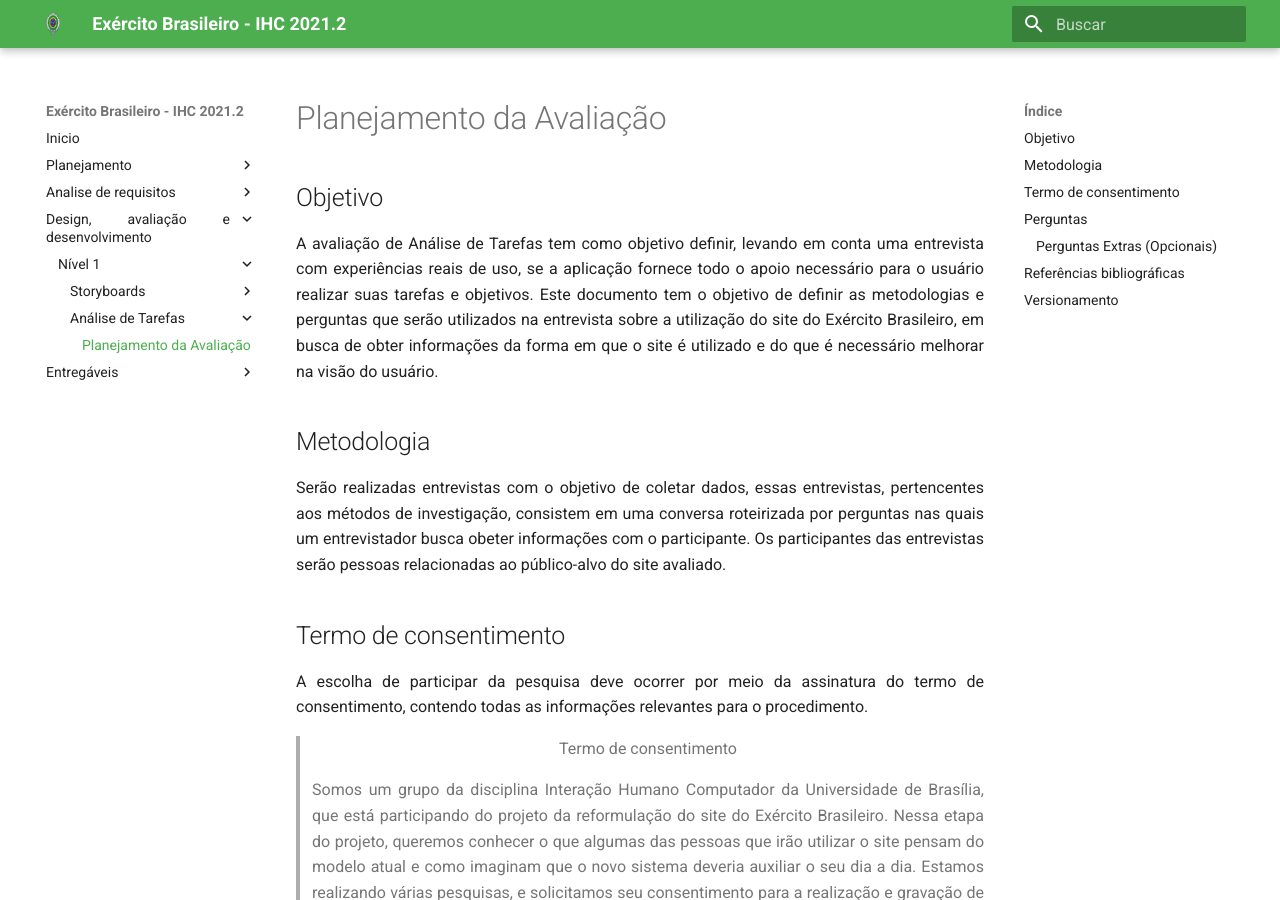
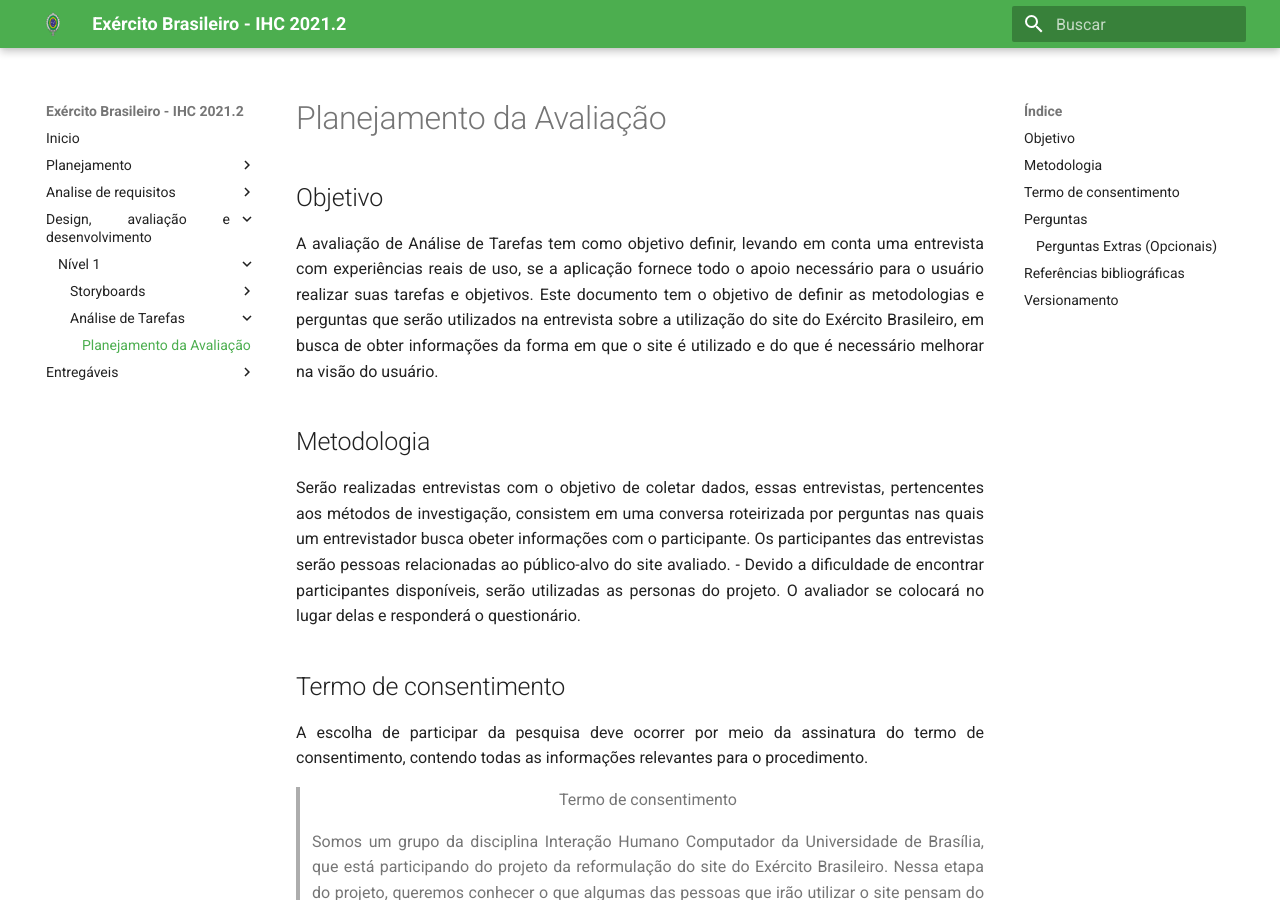
Before and after one commit to heitormsb/2021.2-Exercito-Brasileiro, an MkDocs documentation site: the page built from docs/Design_avaliacao_desenv/nivel1/PlanejamentoAnaliseTarefas.md, in a window 1280 px wide and 900 px high. Built offline with MkDocs 1.6.1 and Material for MkDocs 9.7.7, drawn with Linux system fonts in a browser that asks for light colours; some of the changed text lies outside the part shown.

Commit message:
Update PlanejamentoAnaliseTarefas.md

```diff
--- a/docs/Design_avaliacao_desenv/nivel1/PlanejamentoAnaliseTarefas.md
+++ b/docs/Design_avaliacao_desenv/nivel1/PlanejamentoAnaliseTarefas.md
@@ -8,6 +8,7 @@
 ## Metodologia
 Serão realizadas entrevistas com o objetivo de coletar dados, essas entrevistas, pertencentes aos métodos de investigação, consistem em uma conversa roteirizada
 por perguntas nas quais um entrevistador busca obeter informações com o participante. Os participantes das entrevistas serão pessoas relacionadas ao público-alvo do site avaliado.
+- Devido a dificuldade de encontrar participantes disponíveis, serão utilizadas as personas do projeto. O avaliador se colocará no lugar delas e responderá o questionário.
 
 
 ## Termo de consentimento
@@ -83,3 +84,4 @@
 |------|----|:---------:|-----|-----|
 | 0.1 | 15/03/2022| Adição da Metodologia e Termo de consentimento | [Kevin Batista](https://github.com/k3vin-batista)|-|
 | 0.2 | 16/03/2022| Adição das Perguntas e Objetivo da Análise de Tarefas | [João Alves](https://github.com/Joaoaalves)| Kevin |
+| 0.3 | 27/03/2022| Alteração do tópico Metodologia|  [Kevin Batista](https://github.com/k3vin-batista)|-|
```
